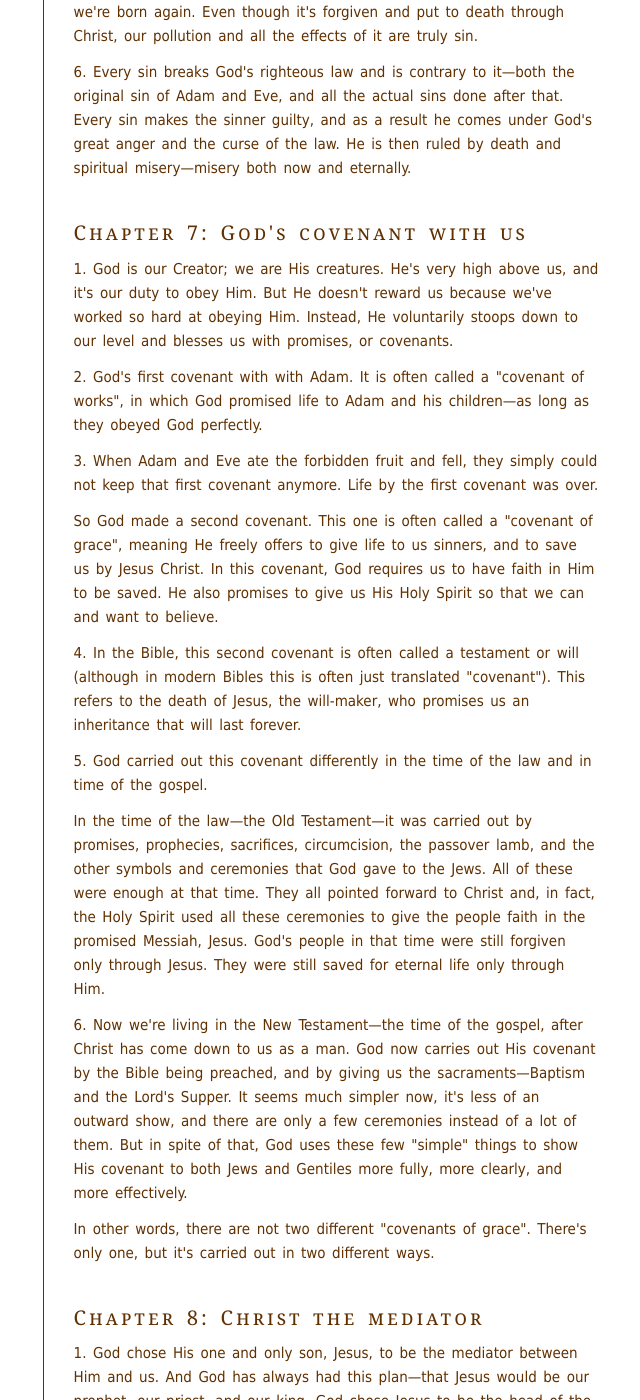
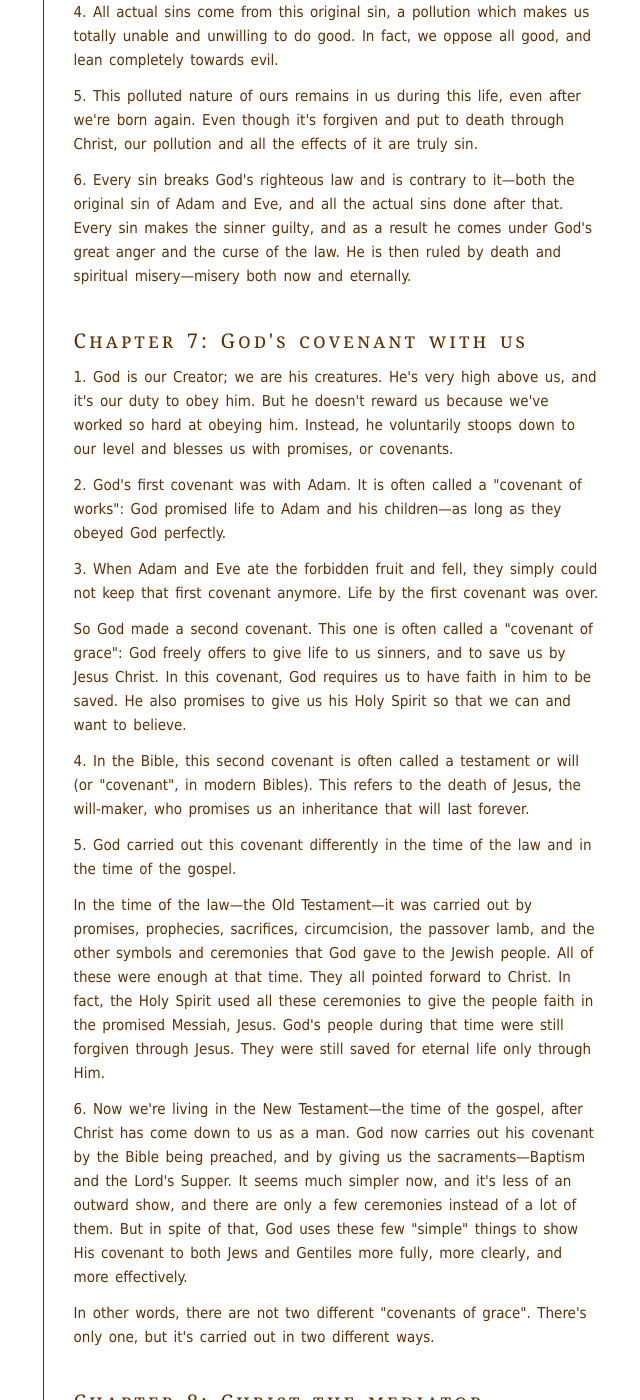
Before and after one commit to benhoyt/benhoyt.github.com, a Jekyll site: the page built from writings-plain-english-westminster.html, in a window 1280 px wide and 1400 px high, scrolled down 9036 px. Shown: the whole window, without its empty margins (391-1031 px from the left). Built offline with Jekyll 4.4.1, drawn with Linux system fonts in a browser that asks for light colours; some of the changed text lies outside the part shown.

Commit message:
Add note to intro about not defend/disagreeing with it; Proof chapter 7

```diff
--- a/writings-plain-english-westminster.html
+++ b/writings-plain-english-westminster.html
@@ -22,7 +22,7 @@
 
 <p>Seriously, though, the reason I started writing the PEW was because I was teaching the <a href="http://en.wikipedia.org/wiki/Westminster_Confession_of_Faith">Westminster Confession of Faith (WCF)</a> to 14-year-old catechism students, and trying to work through a 360-year-old document written in archaic and somewhat academic prose is tough going!</p>
 
-<p>Translating it—or really paraphrasing it—helped me get my head around what it teaches. I also found that using the PEW alongside the <a href="http://www.reformed.org/documents/wcf_with_proofs/">original</a> helped my students understand the confession better.</p>
+<p>Translating the WCF—if you can call it translation—helped me get my head around what it teaches. I also found that using the PEW alongside the <a href="http://www.reformed.org/documents/wcf_with_proofs/">original</a> helped my students understand the confession better.</p>
 
 <p>The fact is that 1646 is a long time ago, and English has changed a lot since then, both our vocabulary and the way we structure our sentences. We acknowledge this when we use NIV and ESV Bibles rather than the King James Version. So why not do the same with our confessions, which were written in the same era? If we're going to be a confessional church, then our confessions need to be kept alive.</p>
 
@@ -30,9 +30,11 @@
 
 <p>The OPC's <a href="http://opc.org/documents/MESV.html">Modern English Study Version (MESV)</a> is a great start, and I often used it when I got stuck with something in the original. It's a good modernisation, but they've definitely taken more of a word-for-word approach that I have. If their version is the NASB, think of this as the NIV.</p>
 
-<p>Of course, the MESV seems to be a very careful update, whereas the PEW is a one-man job that I don't intend to be used for more than personal study or as a teaching tool. If you want to really dig into the confession, consult the original, or even better, paraphase it for yourself!</p>
+<p>Of course, the MESV seems to be a very careful update, whereas the PEW is a one-man job that I don't intend to be used for more than personal study or as a teaching tool. If you want to really dig into the confession, consult the original, or even better, make your own paraphrase.</p>
 
-<p><b>If you have feedback or constructive critism, do send it through!</b> And if you like the PEW or are using it in your own class, I'd love to hear about it.</p>
+<p>Me publishing this is not intended either to <a href="http://spindleworks.com/library/wcf/ward.htm">defend</a> or to <a href="http://www.christianstogether.net/Articles/298219/Christians_Together_in/Christian_Life/The_Westminster_Confession.aspx">disagree with</a> the teachings in the confession. But where there are disagreements, at least we'll now be able to understand what we're disagreeing with!</p>
+
+<p><b>If you have feedback or constructive critism, do send it through.</b> And if you like the PEW or are using it in your own class, I'd love to hear about it.</p>
 
 
 <h2 id="copyright">Copyright: Some rights reserved</h2>
@@ -228,21 +230,21 @@
 
 <h2 id="chapter7">Chapter 7: God's covenant with us</h2>
 
-<p>1. God is our Creator; we are His creatures. He's very high above us, and it's our duty to obey Him. But He doesn't reward us because we've worked so hard at obeying Him. Instead, He voluntarily stoops down to our level and blesses us with promises, or covenants.</p>
+<p>1. God is our Creator; we are his creatures. He's very high above us, and it's our duty to obey him. But he doesn't reward us because we've worked so hard at obeying him. Instead, he voluntarily stoops down to our level and blesses us with promises, or covenants.</p>
 
-<p>2. God's first covenant with with Adam. It is often called a "covenant of works", in which God promised life to Adam and his children—as long as they obeyed God perfectly.</p>
+<p>2. God's first covenant was with Adam. It is often called a "covenant of works": God promised life to Adam and his children—as long as they obeyed God perfectly.</p>
 
 <p>3. When Adam and Eve ate the forbidden fruit and fell, they simply could not keep that first covenant anymore. Life by the first covenant was over.</p>
 
-<p>So God made a second covenant. This one is often called a "covenant of grace", meaning He freely offers to give life to us sinners, and to save us by Jesus Christ. In this covenant, God requires us to have faith in Him to be saved. He also promises to give us His Holy Spirit so that we can and want to believe.</p>
+<p>So God made a second covenant. This one is often called a "covenant of grace": God freely offers to give life to us sinners, and to save us by Jesus Christ. In this covenant, God requires us to have faith in him to be saved. He also promises to give us his Holy Spirit so that we can and want to believe.</p>
 
-<p>4. In the Bible, this second covenant is often called a testament or will (although in modern Bibles this is often just translated "covenant"). This refers to the death of Jesus, the will-maker, who promises us an inheritance that will last forever.</p>
+<p>4. In the Bible, this second covenant is often called a testament or will (or "covenant", in modern Bibles). This refers to the death of Jesus, the will-maker, who promises us an inheritance that will last forever.</p>
 
-<p>5. God carried out this covenant differently in the time of the law and in time of the gospel.</p>
+<p>5. God carried out this covenant differently in the time of the law and in the time of the gospel.</p>
 
-<p>In the time of the law—the Old Testament—it was carried out by promises, prophecies, sacrifices, circumcision, the passover lamb, and the other symbols and ceremonies that God gave to the Jews. All of these were enough at that time. They all pointed forward to Christ and, in fact, the Holy Spirit used all these ceremonies to give the people faith in the promised Messiah, Jesus. God's people in that time were still forgiven only through Jesus. They were still saved for eternal life only through Him.</p>
+<p>In the time of the law—the Old Testament—it was carried out by promises, prophecies, sacrifices, circumcision, the passover lamb, and the other symbols and ceremonies that God gave to the Jewish people. All of these were enough at that time. They all pointed forward to Christ. In fact, the Holy Spirit used all these ceremonies to give the people faith in the promised Messiah, Jesus. God's people during that time were still forgiven through Jesus. They were still saved for eternal life only through Him.</p>
 
-<p>6. Now we're living in the New Testament—the time of the gospel, after Christ has come down to us as a man. God now carries out His covenant by the Bible being preached, and by giving us the sacraments—Baptism and the Lord's Supper. It seems much simpler now, it's less of an outward show, and there are only a few ceremonies instead of a lot of them. But in spite of that, God uses these few "simple" things to show His covenant to both Jews and Gentiles more fully, more clearly, and more effectively.</p>
+<p>6. Now we're living in the New Testament—the time of the gospel, after Christ has come down to us as a man. God now carries out his covenant by the Bible being preached, and by giving us the sacraments—Baptism and the Lord's Supper. It seems much simpler now, and it's less of an outward show, and there are only a few ceremonies instead of a lot of them. But in spite of that, God uses these few "simple" things to show His covenant to both Jews and Gentiles more fully, more clearly, and more effectively.</p>
 
 <p>In other words, there are not two different "covenants of grace". There's only one, but it's carried out in two different ways.</p>
 
@@ -429,4 +431,4 @@
 
 <h2>TODO</h2>
 
-<p>Catch up on chapter 7ff, finish chapters, add smart quotes, decide whether to capitalize pronounce for God, proofread, bold the sub-section numbers with a class?</p>
+<p>Catch up on chapter 8ff, finish chapters, add smart quotes, ensure consistency (eg lowercase pronouns for God), remove or define remaining big words, consider using more bullet points for lists, proofread, bold the sub-section numbers with a class?</p>
```
